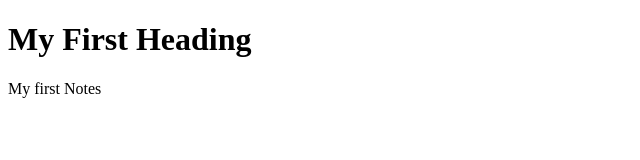
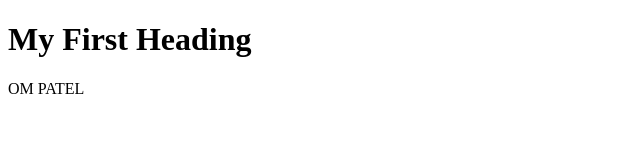
Before and after one commit to omkarpatel00/Demo-Html, a plain HTML site: page index.html in a window 1280 px wide. Shown: the full height of the page, 0-640 px from the left. Drawn offline with Linux system fonts and the light colour scheme.

Commit message:
Update index.html

```diff
--- a/index.html
+++ b/index.html
@@ -3,7 +3,7 @@
 <body>
 
 <h1>My First Heading</h1>
-<p>My first Notes</p>
+<p>OM PATEL</p>
 
 </body>
 </html>
```
